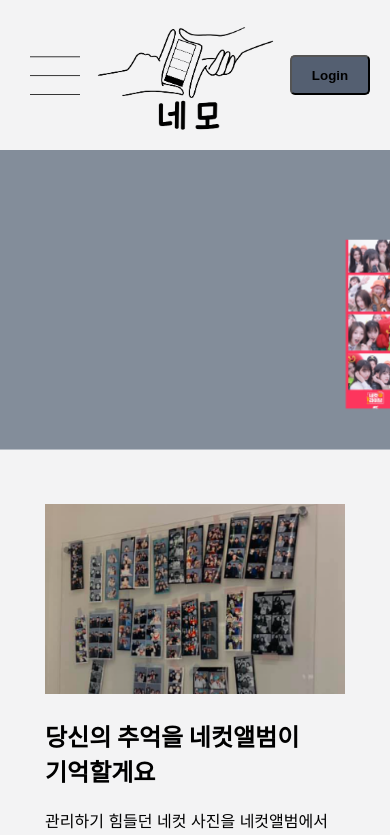
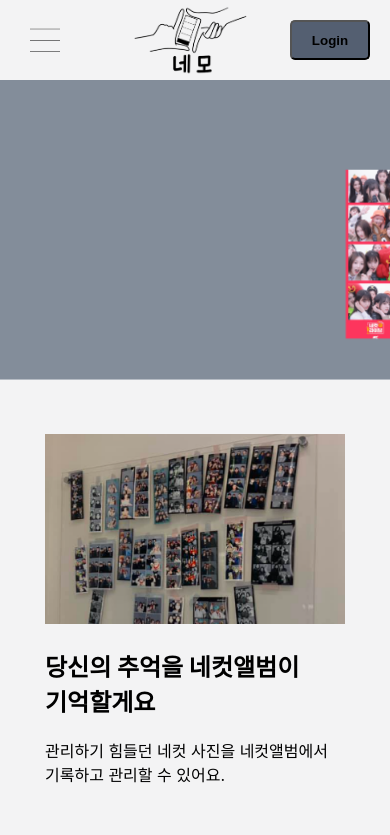
Before and after one commit to Step3-kakao-tech-campus/Team2_FE, a React (Create React App) app: page / in a window 390 px wide. Shown: the top 835 px of the page. Built offline with nearby package versions, Linux system fonts and the light colour scheme.

Commit message:
fix: navbar 디자인 수정
- 높이변경
- 모바일시 tabbar margin수정

```diff
--- a/src/common/organisms/NavBar.scss
+++ b/src/common/organisms/NavBar.scss
@@ -1,17 +1,16 @@
 // NavBar.scss
 
 .navbar {
-    height: 150px; // 네비게이션 바의 높이 설정. 필요에 따라 변경 가능.
+    height: 100px; // 네비게이션 바의 높이 설정. 필요에 따라 변경 가능.
     display: flex;
     justify-content: flex-start;
     align-items: center;
-    padding: 0px 20px; // 좌우 여백 설정. 필요에 따라 변경 가능.
+    padding: 0 20px; // 좌우 여백 설정. 필요에 따라 변경 가능.
     background-color: #f3f3f4; // 네비게이션 바 배경색 설정. 필요에 따라 변경 가능.
     font-family: 'Inter', sans-serif;
     &__logo {
-        padding-top: 5px;
-        height: 110px; // 로고 이미지의 높이 설정. 필요에 따라 변경 가능.
-        width: 180px;
+        height: 80px;
+        margin-left: 10px;
     }
     &__tabbar {
         display: none;
@@ -48,16 +47,19 @@
         box-shadow: none;
     }
     @media (max-width: 768px) {
+        height: 80px;
         display: flex;
-        justify-content: flex-start;
+        justify-content: center;
         &__tabbar {
             margin-left: 10px;
+            margin-right: 30px;
             display: flex;
-            width: 50px;
-            height: 50px;
+            width: 30px;
+            height: 30px;
         }
         &__logo {
             margin: 0 auto;
+            height: 70px;
         }
         &__menu {
             display: none;
```
